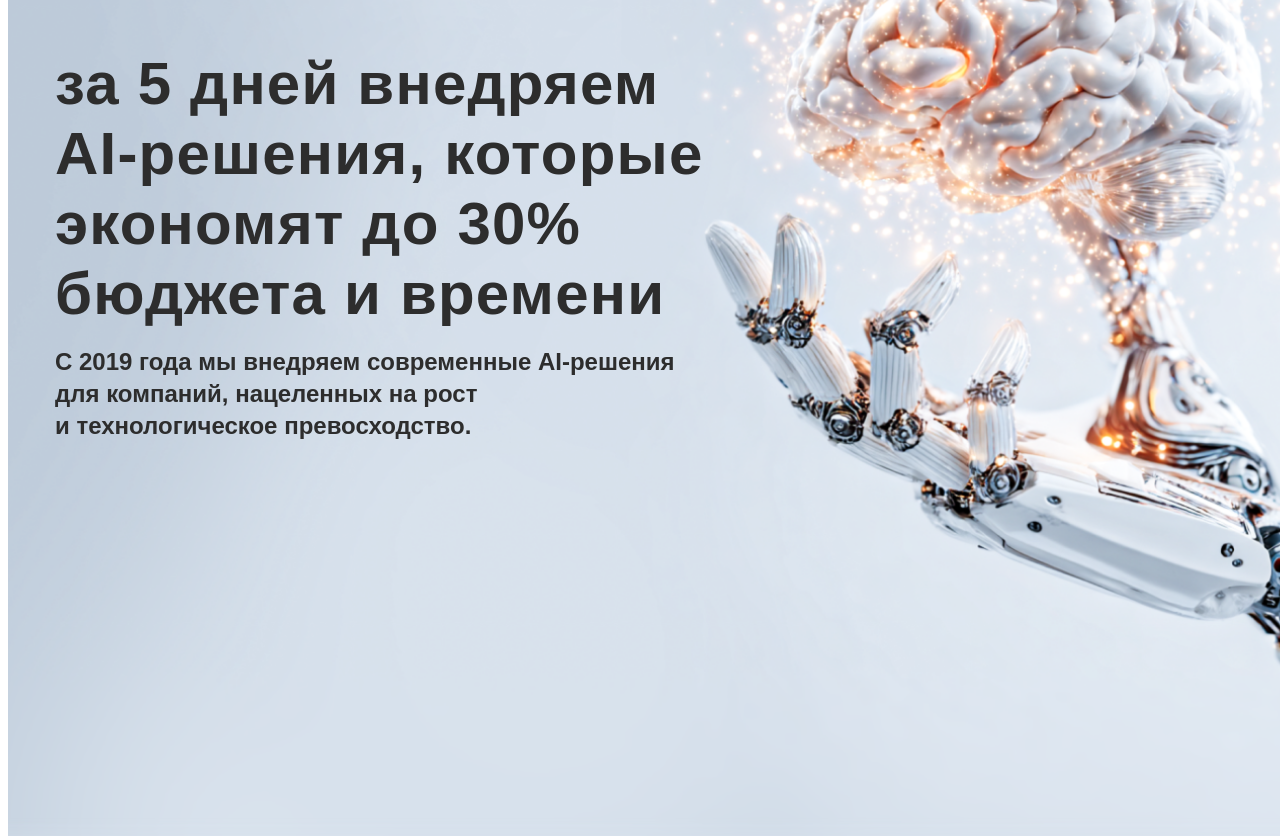
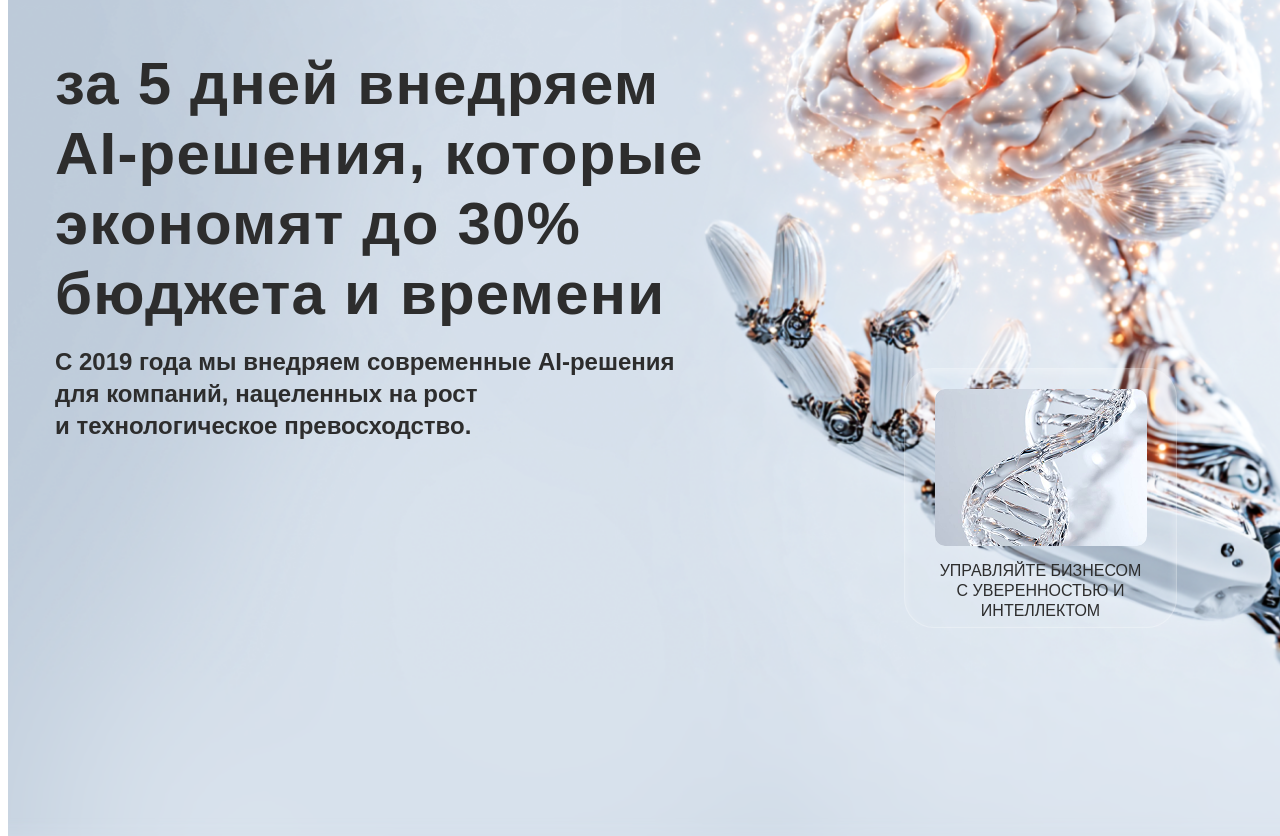
Before and after one commit to YuriyNik156/Figma-project, a plain HTML site: page index.html in a window 1280 px wide. Shown: the part 261-1097 px from the top of the page. Drawn offline with Linux system fonts and the light colour scheme.

Commit message:
add plashka

```diff
--- a/index.html
+++ b/index.html
@@ -59,6 +59,17 @@
       </div>
     </div>
 
+    <!-- Плашка -->
+    <div class="promo-card">
+        <img src="img/Rectangle 5.png" alt="promo" class="promo-image">
+        <div class="promo-text">
+            УПРАВЛЯЙТЕ БИЗНЕСОМ С УВЕРЕННОСТЬЮ И ИНТЕЛЛЕКТОМ
+        </div>
+    </div>
+
+
+
+
   </div> <!-- конец .main -->
 
   <!-- Контакты -->
--- a/styles/style.css
+++ b/styles/style.css
@@ -197,6 +197,50 @@
   text-align: left;
 }
 
+/* Контейнер плашки — Frame 2 */
+.promo-card {
+  position: absolute;
+  left: 896px;
+  top: 621px;
+
+  width: 273px;
+  height: 260px;
+
+  background: rgba(250, 250, 238, 0.01); /* FAFAEE - 1% */
+  border: 1px solid rgba(255, 255, 255, 0.3);
+  box-shadow: inset 0 4px 8px rgba(255, 255, 255, 0.3);
+  border-radius: 30px;
+
+  box-sizing: border-box;
+
+  display: flex;
+  flex-direction: column;
+  align-items: center;
+  padding-top: 20px; /* аккуратный отступ сверху */
+}
+
+/* Картинка — Rectangle 5 */
+.promo-image {
+  width: 212px;
+  height: 157px;
+  border-radius: 10px;
+  object-fit: cover; /* чтобы красиво вписывалась */
+}
+
+/* Текст */
+.promo-text {
+  width: 212px;
+  margin-top: 15px;
+
+  font-family: 'Geologica', sans-serif;
+  font-weight: 500; /* medium */
+  font-size: 16px;
+  line-height: 20px;
+  text-align: center;
+
+  color: #2D2D2D;
+}
+
 
 /* контакты */
 
```
Also changed, not shown: img/Rectangle 5.png (added).
